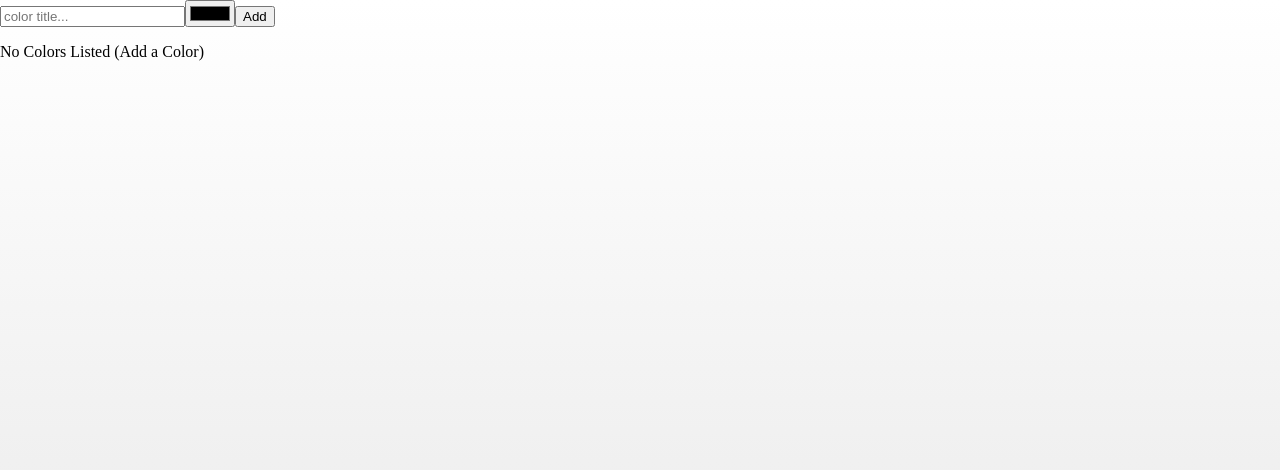
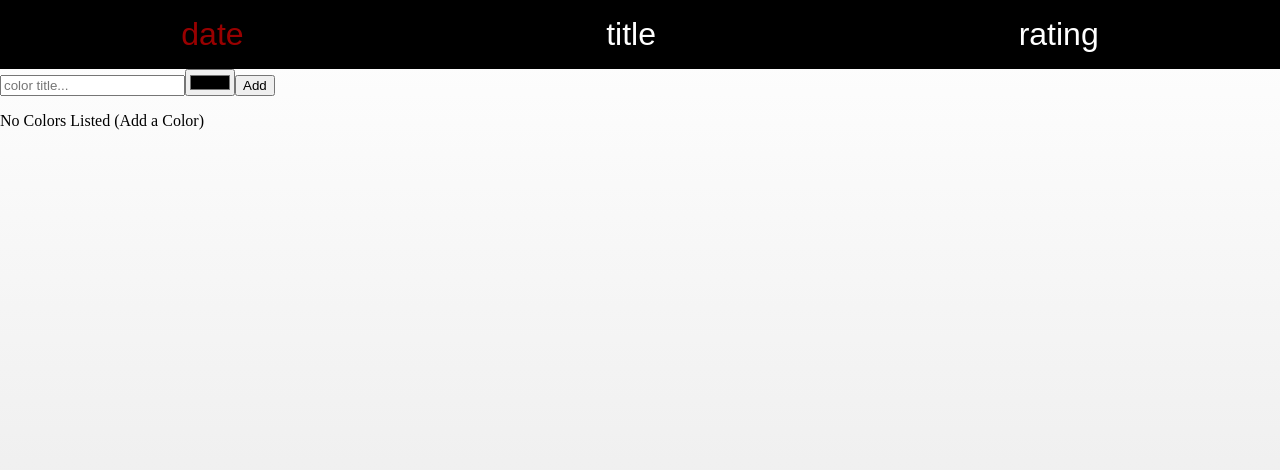
Before and after one commit to markgreenwood/color-rater, a React app: page / in a window 1280 px wide. Built offline with nearby package versions, Linux system fonts and the light colour scheme.

Commit message:
A bunch of work for Ch. 9 linking Redux store to React

```diff
--- a/package.json
+++ b/package.json
@@ -57,6 +57,7 @@
     "ramda": "^0.23.0",
     "react": "^15.4.2",
     "react-dom": "^15.4.2",
+    "redux": "^3.6.0",
     "uuid": "^3.0.1"
   }
 }
--- a/src/Component/App.js
+++ /dev/null
@@ -1,61 +0,0 @@
-import React, { Component } from 'react';
-import uuidV4 from 'uuid/v4';
-import AddColorForm from './AddColorForm';
-import ColorList from './ColorList';
-import './App.scss';
-
-class App extends Component {
-  constructor(props) {
-    super(props);
-    this.state = {
-      colors: [],
-    };
-    this.addColor = this.addColor.bind(this);
-    this.rateColor = this.rateColor.bind(this);
-    this.removeColor = this.removeColor.bind(this);
-  }
-
-  addColor(title, color) {
-    const colors = [
-      ...this.state.colors,
-      {
-        id: uuidV4(),
-        title,
-        color,
-        rating: 0,
-      }
-    ];
-    console.log(colors);
-    this.setState({colors});
-  }
-
-  rateColor(id, rating) {
-    const colors = this.state.colors.map(color =>
-      (color.id !== id) ?
-        color : { ...color, rating }
-    );
-    this.setState({colors});
-  }
-
-  removeColor(id) {
-    const colors = this.state.colors.filter(
-      color => color.id !== id
-    );
-    this.setState({colors});
-  }
-
-  render() {
-    const { addColor, rateColor, removeColor } = this;
-    const { colors } = this.state;
-    return (
-      <div className="app">
-        <AddColorForm onNewColor={addColor}/>
-        <ColorList colors={colors}
-          onRate={rateColor}
-          onRemove={removeColor} />
-      </div>
-    );
-  }
-}
-
-export default App;
--- /dev/null
+++ b/src/actions.js
@@ -0,0 +1,30 @@
+import C from './constants';
+import { v4 } from 'uuid';
+
+export const addColor = (title, color) =>
+  ({
+    type: C.ADD_COLOR,
+    id: v4(),
+    title,
+    color,
+    timestamp: new Date().toString()
+  });
+
+export const removeColor = id =>
+  ({
+    type: C.REMOVE_COLOR,
+    id
+  });
+
+export const rateColor = (id, rating) =>
+  ({
+    type: C.RATE_COLOR,
+    id,
+    rating
+  });
+
+export const sortColors = sortBy =>
+  ({
+    type: 'SORT_COLORS',
+    sortBy
+  });
--- a/src/Component/AddColorForm.js
+++ b/src/components/AddColorForm.js
@@ -1,6 +1,6 @@
 import React, { Component } from 'react';
 import PropTypes from 'prop-types';
-import './AddColorForm.scss';
+import '../../stylesheets/AddColorForm.scss';
 
 class AddColorForm extends Component {
   constructor(props) {
--- /dev/null
+++ b/src/components/App.js
@@ -0,0 +1,74 @@
+import React from 'react';
+import PropTypes from 'prop-types';
+// import uuidV4 from 'uuid/v4';
+import AddColorForm from './AddColorForm';
+import SortMenu from './SortMenu';
+import ColorList from './ColorList';
+import '../../stylesheets/App.scss';
+
+const App = ({ store }) =>
+  <div className="app">
+    <SortMenu store={store} />
+    <AddColorForm store={store} />
+    <ColorList store={store} />
+  </div>;
+
+// class App extends Component {
+//   constructor(props) {
+//     super(props);
+//     this.state = {
+//       colors: [],
+//     };
+//     this.addColor = this.addColor.bind(this);
+//     this.rateColor = this.rateColor.bind(this);
+//     this.removeColor = this.removeColor.bind(this);
+//   }
+//
+//   addColor(title, color) {
+//     const colors = [
+//       ...this.state.colors,
+//       {
+//         id: uuidV4(),
+//         title,
+//         color,
+//         rating: 0,
+//       }
+//     ];
+//     console.log(colors);
+//     this.setState({colors});
+//   }
+//
+//   rateColor(id, rating) {
+//     const colors = this.state.colors.map(color =>
+//       (color.id !== id) ?
+//         color : { ...color, rating }
+//     );
+//     this.setState({colors});
+//   }
+//
+//   removeColor(id) {
+//     const colors = this.state.colors.filter(
+//       color => color.id !== id
+//     );
+//     this.setState({colors});
+//   }
+//
+//   render() {
+//     const { addColor, rateColor, removeColor } = this;
+//     const { colors } = this.state;
+//     return (
+//       <div className="app">
+//         <AddColorForm onNewColor={addColor}/>
+//         <ColorList colors={colors}
+//           onRate={rateColor}
+//           onRemove={removeColor} />
+//       </div>
+//     );
+//   }
+// }
+
+App.propTypes = {
+  store: PropTypes.object
+};
+
+export default App;
--- a/src/Component/ColorList.js
+++ b/src/components/ColorList.js
@@ -1,8 +1,8 @@
 import React from 'react';
 import PropTypes from 'prop-types';
 import StarRating from './StarRating';
-import './ColorList.scss';
-import './Color.scss';
+import '../../stylesheets/ColorList.scss';
+import '../../stylesheets/Color.scss';
 
 const ColorList = ({colors=[], onRate=f=>f, onRemove=f=>f}) => {
   return (
--- /dev/null
+++ b/src/components/SortMenu.js
@@ -0,0 +1,30 @@
+import '../../stylesheets/Menu.scss';
+import React from 'react';
+import PropTypes from 'prop-types';
+import { sortColors } from '../actions';
+
+const options = {
+  date: 'SORTED_BY_DATE',
+  title: 'SORTED_BY_TITLE',
+  rating: 'SORTED_BY_RATING'
+};
+
+const SortMenu = ({ store }) =>
+  <nav className="menu">
+   <h1>Sort Colors</h1>
+    {Object.keys(options).map((item, i) =>
+      <a key={i}
+        href="#"
+        className={(store.getState().sort === options[item]) ? 'selected' : null}
+        onClick={e => {
+          e.preventDefault();
+          store.dispatch(sortColors(options[item]));
+        }}>{item}</a>
+      )}
+  </nav>;
+
+SortMenu.propTypes = {
+  store: PropTypes.object
+};
+
+export default SortMenu;
--- a/src/Component/StarRating.js
+++ b/src/components/StarRating.js
@@ -1,6 +1,6 @@
 import React from 'react';
 import PropTypes from 'prop-types';
-import './Star.scss';
+import '../../stylesheets/Star.scss';
 
 const Star = ({ selected=false, onClick=f=>f }) => {
   return (
--- a/src/index.html
+++ b/src/index.html
@@ -2,10 +2,10 @@
 <html lang="en">
 <head>
   <meta charset="UTF-8">
-  <title>React Book</title>
+  <title>React Color Wall</title>
 </head>
 <body>
-  <div id="root">
+  <div id="react-container">
   </div>
 </body>
 </html>
--- a/src/index.js
+++ b/src/index.js
@@ -1,8 +1,19 @@
 import React from 'react';
 import ReactDOM from 'react-dom';
-import App from './Component/App';
+import App from './components/App';
+import storeFactory from './store';
 
-ReactDOM.render(
-  <App />,
-  document.getElementById('root')
-);
+const store = storeFactory();
+
+window.React = React;
+window.store = store;
+
+const render = () => {
+  ReactDOM.render(
+    <App store={store}/>,
+    document.getElementById('react-container')
+  );
+};
+
+store.subscribe(render);
+render();
--- a/src/store/index.js
+++ b/src/store/index.js
@@ -1,6 +1,6 @@
 import { createStore, combineReducers, applyMiddleware } from 'redux';
 import { colors, sort } from './reducers';
-import stateData from '../../data/initialState';
+import stateData from '../data/initialState';
 
 const logger = store => next => action => {
   let result;
@@ -19,18 +19,12 @@ const saver = store => next => action => {
   return result;
 };
 
-const storeFactory = (initialState=stateData) => {
-  applyMiddleware(logger, saver)(createStore)(combineReducers({ colors, sort }),
+const storeFactory = (initialState=stateData) =>
+  applyMiddleware(logger, saver)(createStore)(
+    combineReducers({ colors, sort }),
     (localStorage['redux-store']) ?
       JSON.parse(localStorage['redux-store']) :
       initialState
   );
-};
 
 export default storeFactory;
-
-// const store = createStore(
-//   combineReducers({ colors, sort })
-// );
-//
-// console.log(store.getState());
--- /dev/null
+++ b/stylesheets/Menu.scss
@@ -0,0 +1,25 @@
+@import "globals";
+
+nav {
+
+  display: flex;
+  justify-content: space-around;
+  background-color: black;
+  color: white;
+
+  h1 {
+    display: none;
+  }
+
+  a {
+    color: white;
+    font-family: Arial, sans-serif;
+    font-size: 2em;
+    text-decoration: none;
+    padding: .5em;
+
+    &.selected {
+      color: $red;
+    }
+  }
+}
```
Also changed, not shown: stylesheets/AddColorForm.scss (renamed from src/Component/AddColorForm.scss), stylesheets/App.css (renamed from src/Component/App.css), stylesheets/App.scss (renamed from src/Component/App.scss), stylesheets/Color.scss (renamed from src/Component/Color.scss), stylesheets/ColorList.scss (renamed from src/Component/ColorList.scss), stylesheets/Star.scss (renamed from src/Component/Star.scss), stylesheets/globals.scss (renamed from src/Component/globals.scss).
